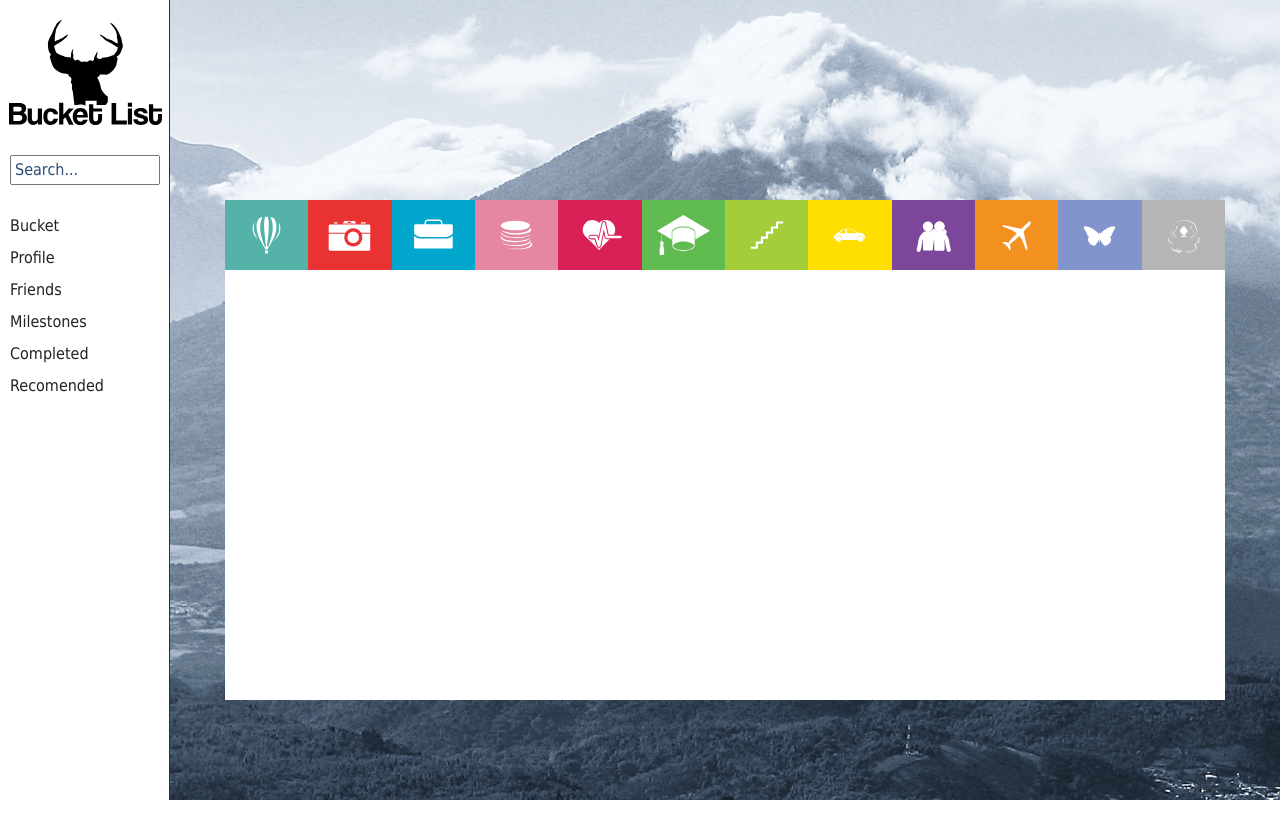
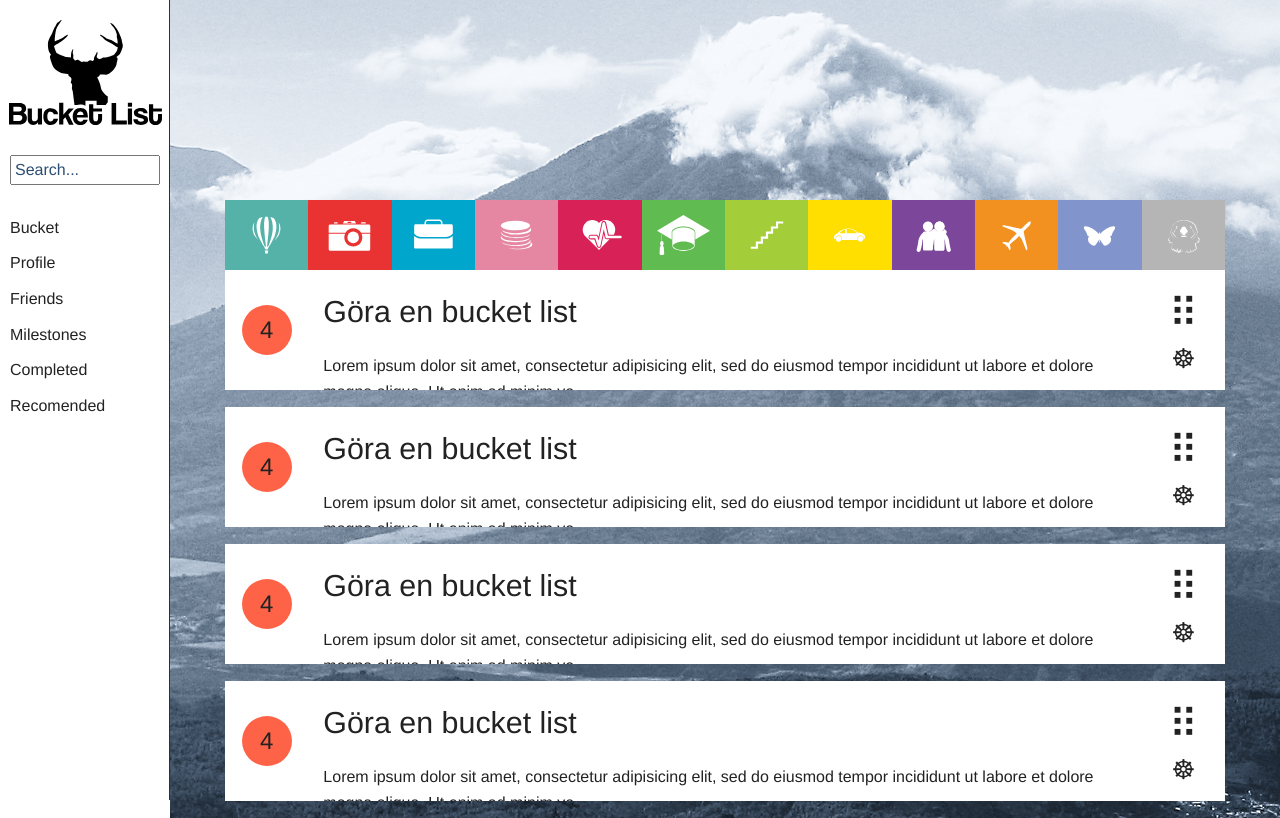
Before and after one commit to NinjaGrisen/buck, a PHP site: page / in a window 1280 px wide. Run offline with PHP 8.4, Linux system fonts and the light colour scheme; style sheets or scripts are compiled from the project's sources.

Commit message:
bucket-list-layout
fungerande bucket-list-layout

```diff
--- a/includes/head.php
+++ b/includes/head.php
@@ -2,6 +2,7 @@
 <html>
 <head>
 	<title></title>
+	<meta charset="utf-8"/>
 	<link rel="stylesheet" type="text/css" href="style/foundation.min.css" />
 	<link rel="stylesheet" type="text/css" href="style/normalize.css" />
 	<link rel="stylesheet/less" type="text/css" href="style/fondation-change.less" />
--- a/index.php
+++ b/index.php
@@ -17,9 +17,10 @@ include("includes/head.php");
 
 </div>
 <div class="headerBG"></div>
-<div id="content">
+<div id="container" >
+
 	<div class="row">
-		<div class="larger-12 bucket">
+		<div class="larger-12 bucket-container">
 			<div id="bucket-container">
 				<div class="icon icon_1"></div>
 				<div class="icon icon_2"></div>
@@ -34,19 +35,112 @@ include("includes/head.php");
 				<div class="icon icon_11"></div>
 				<div class="icon icon_12"></div>
 			</div>
-<!--
-			<img src="img/adventure.svg"/>
-			<img src="img/career.svg"/>
-			<img src="img/experiences.svg"/>
-			<img src="img/health.svg"/>
-			<img src="img/learningSkills.svg"/>
-			<img src="img/relationships.svg"/>
-			<img src="img/travel.svg"/>
-			<img src="img/empty.svg"/>-->
 
 		</div>
 	</div>
+	<div class="row">
+		<div class="large-12 medium-12 small-12  bucket-list-item">
+
+			<div class="large-1 medium-1 small-2 columns bucket-index-container">
+				<div class="bucket-index">
+					4
+				</div>
+			</div>
+
+			<div class="large-10 medium-10 small-8 columns bucket-text-container">
+				<div class=" bucket-list-header">
+					<h1>Göra en bucket list</h1>
+					<p>Lorem ipsum dolor sit amet, consectetur adipisicing elit, sed do eiusmod
+					tempor incididunt ut labore et dolore magna aliqua. Ut enim ad minim ve
+					</p>
+				</div>
+			</div>
+
+			<div class="large-1 medium-1 small-2 columns bucket-controller-container">
+				<div class="bucket-controller">
+					<p class="drag-drop">&#10486;</p>
+					<p class="edit-list-item">&#9784;</p>
+				</div>
+			</div>
+		</div>
+
+		<div class="large-12 medium-12 small-12  bucket-list-item">
+
+			<div class="large-1 medium-1 small-2 columns bucket-index-container">
+				<div class="bucket-index">
+					4
+				</div>
+			</div>
+
+			<div class="large-10 medium-10 small-8 columns bucket-text-container">
+				<div class=" bucket-list-header">
+					<h1>Göra en bucket list</h1>
+					<p>Lorem ipsum dolor sit amet, consectetur adipisicing elit, sed do eiusmod
+					tempor incididunt ut labore et dolore magna aliqua. Ut enim ad minim ve
+					</p>
+				</div>
+			</div>
+
+			<div class="large-1 medium-1 small-2 columns bucket-controller-container">
+				<div class="bucket-controller">
+					<p class="drag-drop">&#10486;</p>
+					<p class="edit-list-item">&#9784;</p>
+				</div>
+			</div>
+		</div>
+
+		<div class="large-12 medium-12 small-12  bucket-list-item">
+
+			<div class="large-1 medium-1 small-2 columns bucket-index-container">
+				<div class="bucket-index">
+					4
+				</div>
+			</div>
+
+			<div class="large-10 medium-10 small-8 columns bucket-text-container">
+				<div class=" bucket-list-header">
+					<h1>Göra en bucket list</h1>
+					<p>Lorem ipsum dolor sit amet, consectetur adipisicing elit, sed do eiusmod
+					tempor incididunt ut labore et dolore magna aliqua. Ut enim ad minim ve
+					</p>
+				</div>
+			</div>
+
+			<div class="large-1 medium-1 small-2 columns bucket-controller-container">
+				<div class="bucket-controller">
+					<p class="drag-drop">&#10486;</p>
+					<p class="edit-list-item">&#9784;</p>
+				</div>
+			</div>
+		</div>
+
+		<div class="large-12 medium-12 small-12  bucket-list-item">
+
+			<div class="large-1 medium-1 small-2 columns bucket-index-container">
+				<div class="bucket-index">
+					4
+				</div>
+			</div>
+
+			<div class="large-10 medium-10 small-8 columns bucket-text-container">
+				<div class=" bucket-list-header">
+					<h1>Göra en bucket list</h1>
+					<p>Lorem ipsum dolor sit amet, consectetur adipisicing elit, sed do eiusmod
+					tempor incididunt ut labore et dolore magna aliqua. Ut enim ad minim ve
+					</p>
+				</div>
+			</div>
+
+			<div class="large-1 medium-1 small-2 columns bucket-controller-container">
+				<div class="bucket-controller">
+					<p class="drag-drop">&#10486;</p>
+					<p class="edit-list-item">&#9784;</p>
+				</div>
+			</div>
+		</div>
+	</div>
 </div>
+
 <?php
 include("includes/footer.php");
 ?>
--- a/style/main.less
+++ b/style/main.less
@@ -1,89 +1,12 @@
-/*http://lesscss.org/features/*/
 
-/**
- * Style with LESS.
- */
-
-/** --------------------------------------------------------------
- * Reset. http://meyerweb.com/eric/tools/css/reset/ v2.0 | 20110126
- *
- */
-html,body,div,span,applet,object,iframe,h1,h2,h3,h4,h5,h6,p,blockquote,pre,
-a,abbr,acronym,address,big,cite,code,del,dfn,em,img,ins,kbd,q,s,samp,
-small,strike,strong,sub,sup,tt,var,b,u,i,center,dl,dt,dd,ol,ul,li,fieldset,form,label,legend,
-table,caption,tbody,tfoot,thead,tr,th,td,article,aside,canvas,details,embed,
-figure,figcaption,footer,header,hgroup,menu,nav,output,ruby,section,summary,
-time,mark,audio,video{margin:0;padding:0;border:0;font-size:100.01%;font:inherit;vertical-align:baseline;}
-body{line-height:1;}
-ol,ul{list-style: none;}
-blockquote,q{quotes:none;}
-blockquote:before,blockquote:after,q:before,q:after{content:'';content:none;}
-table{border-collapse:collapse;border-spacing:0;}
-
-
-/** --------------------------------------------------------------
- * HTML5 elements.
- *
- */
-article,aside,details,figcaption,figure,footer,header,hgroup,nav,section{display:block;}
-audio,canvas,video{display:inline-block;*display:inline;*zoom:1;}
-audio:not([controls]){display:none;}
-[hidden]{display:none;}
-
-
-/** --------------------------------------------------------------
- * The micro clearfix http://nicolasgallagher.com/micro-clearfix-hack/
- *
- */
-.clearfix(){*zoom:1;
-  &:before, &:after {content:"";display:table;}
-  &:after {clear:both;}
-}
-.wrapper{.clearfix();}
-
-
-/** --------------------------------------------------------------
- * Typography.
- *
- */
-@font-family-helvetica: Tahoma, Geneva, "Helvetica Neue", Helvetica, Arial, sans-serif;
-@font-family-monospace: monospace;
-@magic-number: 22px; /* 16px - 100%/1.375 */
-body{color:#222;font:100.01%/1.375 @font-family-helvetica;}
-p{margin-bottom:@magic-number;}
-b,strong{font-weight:bold;}
-i,em{font-style:italic;}
-pre,code{font:1em/1.375 @font-family-monospace;}
-
-/* headers */
-h1{font-size:2.375em;line-height:1.1579;margin-bottom:@magic-number;}
-
-/* Lists */
-/*
-li ul,li ol{margin:0;}
-ul,ol{margin:0.6875em 1.5em 1.375em 0;padding-left:1.5em;}
-ul{list-style-type:disc;}
-ol{list-style-type:decimal;}*/
-
-/* Tables. Because of the need for padding on TH and TD, the vertical rhythm
-  on table cells has to be 33px, instead of the standard 22px or 44px
-  of other elements. */
-table{margin-bottom:1.375em;width:100%;}
-caption{text-align:left;font-style:italic;}
-thead{border-bottom:2px solid #222;}
-th{vertical-align:bottom;font-weight:bold;text-align:left;}
-th,td{padding:5px 10px 5px 5px;}
-tbody tr:nth-child(even) td, tbody tr.even td {}
-tbody tr{border-bottom:1px solid #eee;
-  &:hover{color:#000;}
-}
-tfoot{font-style:italic;}
 
 
 /** --------------------------------------------------------------
  * CSS3 mixins.
  *
  */
+
+
 
 
 .border-radius(@radius:5px) {
@@ -242,6 +165,7 @@ tfoot{font-style:italic;}
 
   ul{
     margin: @navMargin;
+   list-style: none;
 
     li{
       margin-bottom: @navMargin;
@@ -249,25 +173,20 @@ tfoot{font-style:italic;}
   }
 }
 
-#content{
+#container{
    background: url("@{images}bucketBG.png")center no-repeat;
   -webkit-background-size: cover;
   -moz-background-size: cover;
   -o-background-size: cover;
   background-size: cover;
   margin-left: @leftNav;
-  min-height: 100vh;
+  min-height: 100%;
 }
 
-.bucket{
-  background: white;
-  height: 500px;
+.bucket-container{
   margin-top: 200px;
 }
 
-#bucket-container{
-  width: 100%;
-}
  .icon{
     position: relative;
     height: 70px;
@@ -303,7 +222,6 @@ tfoot{font-style:italic;}
     display: none;
 }
 
-
 @icon-colors:
     #55b2a9,
     #e93333,
@@ -327,3 +245,63 @@ tfoot{font-style:italic;}
     }
 
 .generate-icons();
+
+
+.bucket-list{
+  background: red;
+}
+.bucket-list-item{
+  width: 100%;
+  background: white;
+  margin-bottom: 10px;
+  height: 120px;
+  display: inline-block;
+}
+.bucket-index-container{
+  height: 100%;
+  display: inline-block;
+   .bucket-index{
+      width: 50px;
+      height: 50px;
+      border-radius: 50%;
+      background: tomato;
+      line-height: 50px;
+      margin: 35px auto 0 auto;
+      text-align: center;
+      font-size: 1.5em;
+   }
+}
+.bucket-text-container{
+  vertical-align: top;
+  display: inline-block;
+  height: 100%;
+  overflow: hidden;
+
+    h1{
+      font-size: 1.9em;
+  }
+}
+
+.bucket-controller-container{
+   height: 100%;
+   .drag-drop{
+      font-size: 2.5em;
+      text-align: center;
+   }
+   .edit-list-item{
+      text-align: center;
+      font-size: 1.7em;
+      line-height: 10px;
+   }
+}
+
+
+@media only screen and (min-width: 30px) and (max-width: 1190px) {
+  #container{
+     margin-left: -@leftNav;
+     margin: 0 auto;
+  }
+  #sidebar{
+    margin-left: -@leftNav;
+  }
+}
```
Also changed, not shown: index2.php (added, +56 -0 lines).
